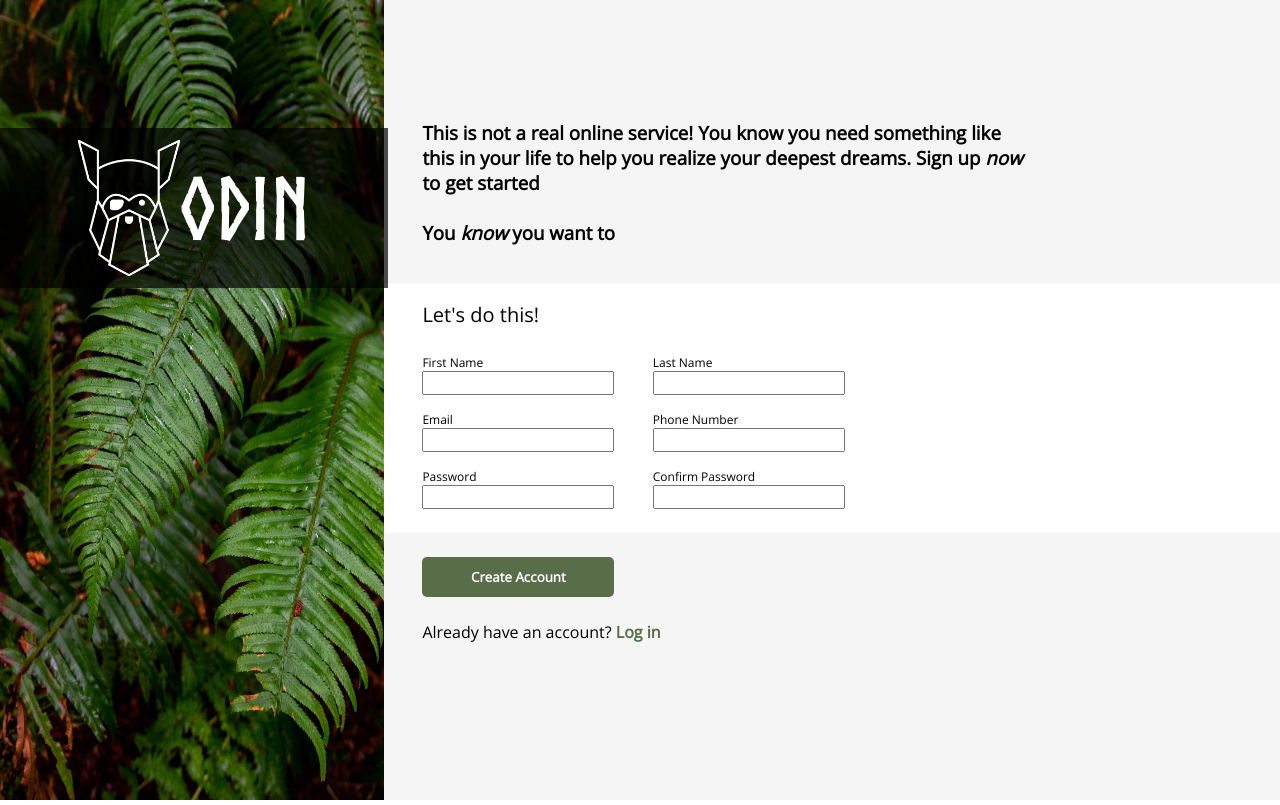
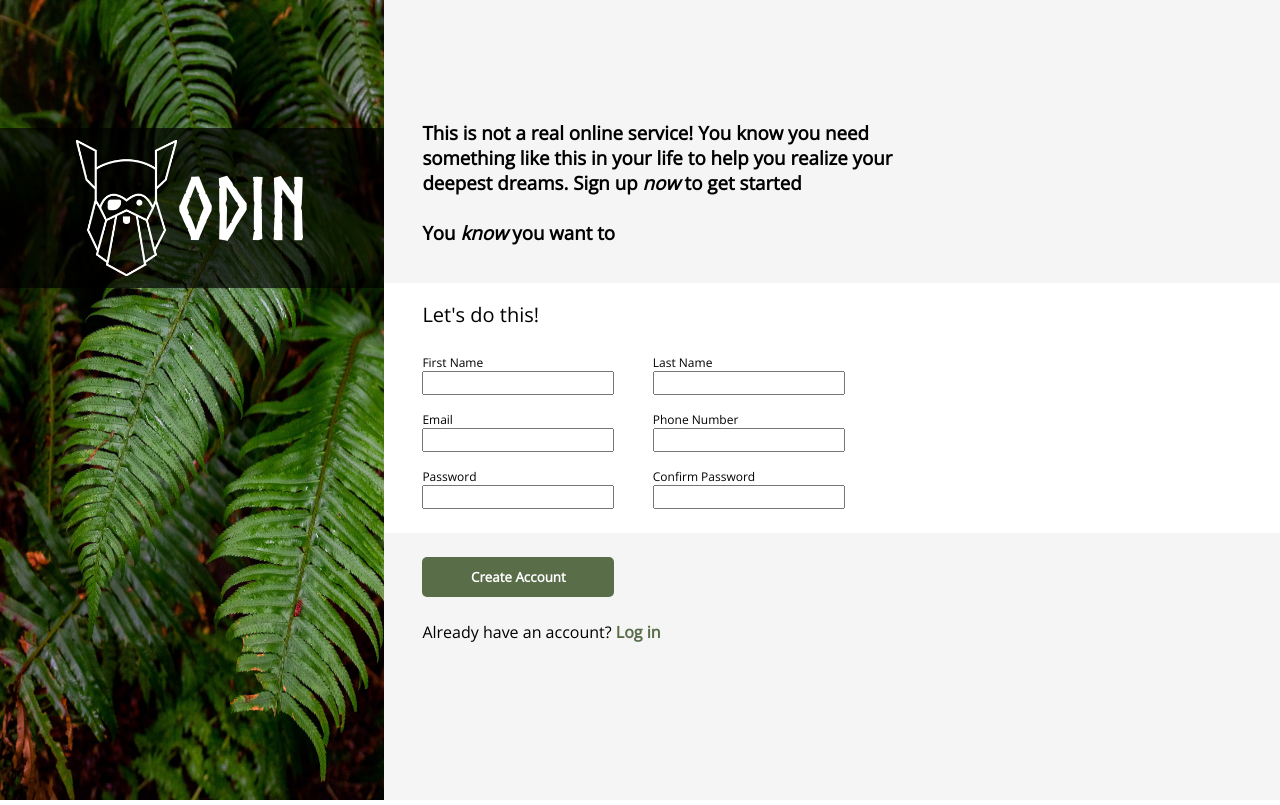
Before and after one commit to woodethx/sign-up, a plain HTML site: page index.html in a window 1280 px wide. Drawn offline with nearby package versions, Linux system fonts and the light colour scheme.

Commit message:
Fix odin logo container formatting

```diff
--- a/style.css
+++ b/style.css
@@ -11,7 +11,7 @@
     justify-content: center;
     align-items: center;
     top:10vw;
-    width: 30.35%;
+    width: 30%;
 }
 #txtOdin{
     font-family: Norse-Bold;
@@ -77,7 +77,7 @@ p{
     margin: 3vw;
     margin-top: 15vh;
     font-weight: 600;
-    margin-right: 20vw;
+    margin-right: 25vw;
 }
 label{
     margin-top: 2vh;
```
